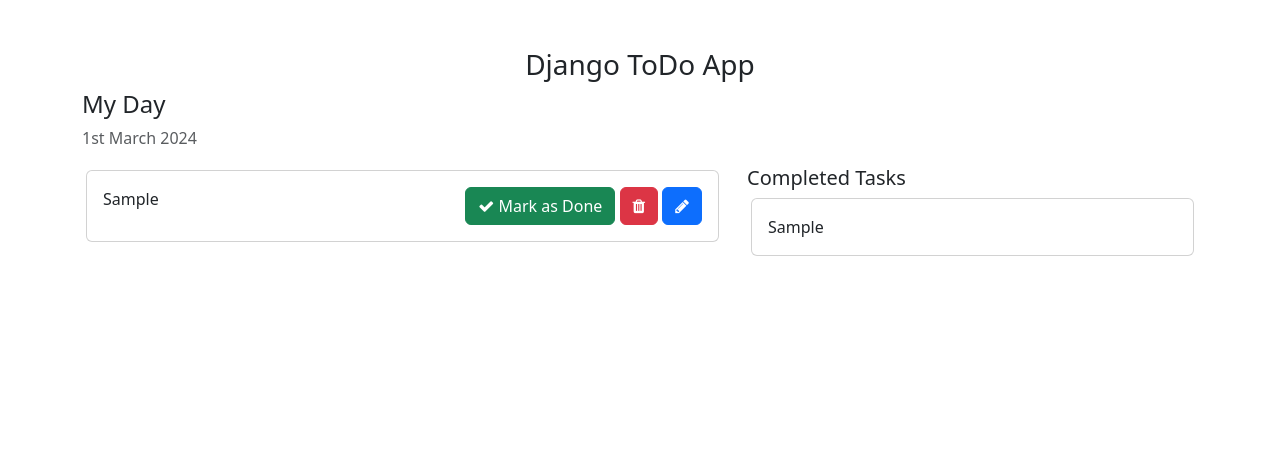
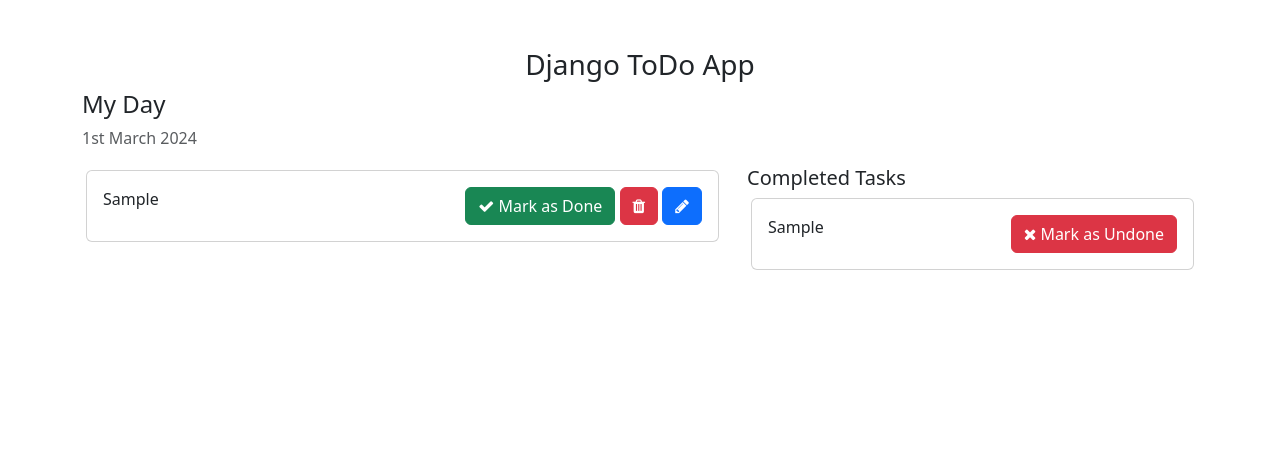
Before and after one commit to paras9sid/to_do, a Django app: template templates/home.html in a window 1280 px wide. Shown: the top 469 px of the page. Run offline with Django 5.2, Linux system fonts and the light colour scheme; the template is opened without the code that fills it: values that come from a table or form of the project are taken from there, others are empty; tables that the repository leaves empty hold one stand-in row (values such as "Sample post").

Commit message:
mark_as_undone functionality plemented-1

```diff
--- a/templates/home.html
+++ b/templates/home.html
@@ -46,6 +46,11 @@
                 <div class="card m-1">
                     <div class="card-body">
                         {{ task.task }}
+                        <span style="position: relative; float: right;">
+                            <a href="{% url 'mark_as_undone' task.pk  %}" class="btn btn-danger"><i class="fa fa-times"></i> Mark as Undone</a>
+                            {% comment %} <a class="btn btn-danger"><i class="fa fa-trash"></i></a>
+                            <a class="btn btn-primary"><i class="fa fa-pencil"></i></a> {% endcomment %}
+                        </span>
                     </div>
                 </div>
                 {% endfor %}
--- a/todo_app/urls.py
+++ b/todo_app/urls.py
@@ -3,5 +3,6 @@
 
 urlpatterns=[
     path('addTask/',views.addTask,name='addTask'),
-    path('mark_ad_done/<int:pk>/',views.mark_as_done,name='mark_as_done'),
+    path('mark_as_done/<int:pk>/',views.mark_as_done,name='mark_as_done'),
+    path('mark_as_undone/<int:pk>',views.mark_as_undone,name='mark_as_undone'),
 ]
--- a/todo_main/views.py
+++ b/todo_main/views.py
@@ -4,13 +4,17 @@
 def home(request):
     tasks = Task.objects.filter(is_completed=False).order_by('updated_at')
 
-    #check tak model in terminal
+    #check task model in terminal
     # print(tasks)
 
     completed_tasks = Task.objects.filter(is_completed=True)
     # print(completed_tasks)
+
+    uncompleted_tasks = Task.objects.filter(is_completed=False)
+    # print(uncompleted_tasks)
     context = {
         'tasks':tasks,
         'completed_tasks':completed_tasks,
+        'uncompleted_tasks':uncompleted_tasks,
     }
     return render(request,'home.html',context)
```
Also changed, not shown: todo_app/views.py (+8 -0 lines).
